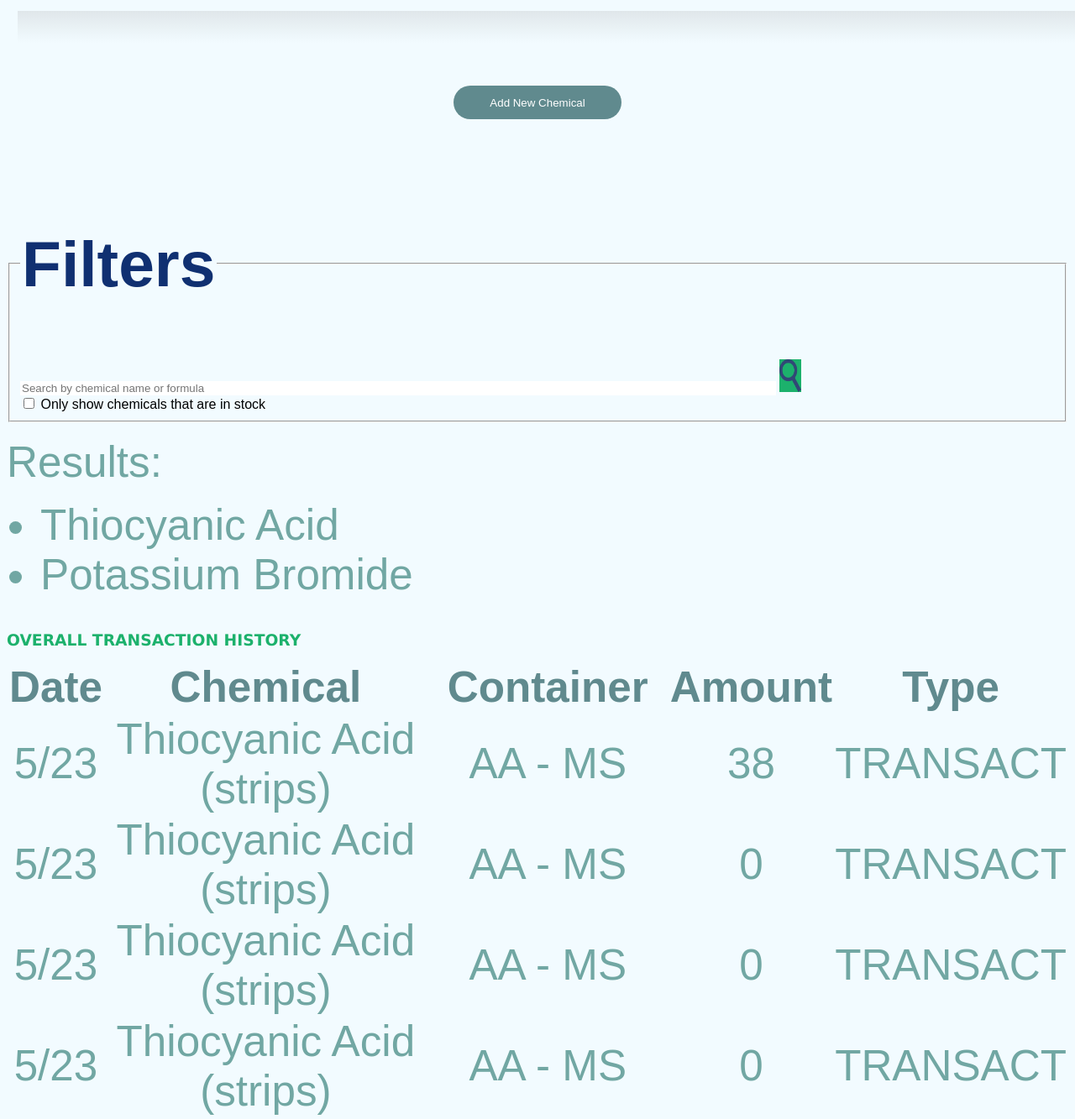
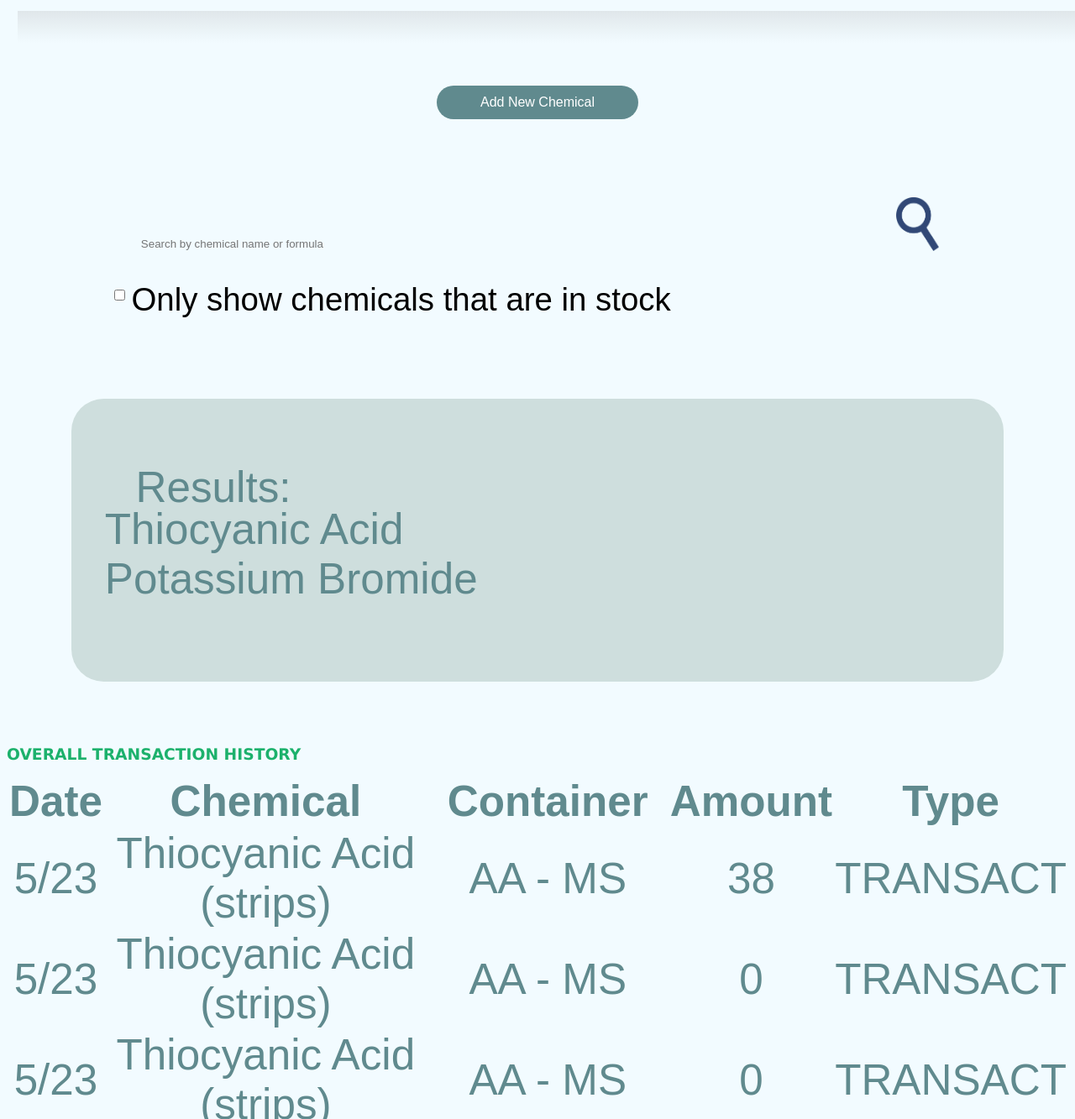
Before and after one commit to EastsidePreparatorySchool/ChemLogs, a Django app: page /chemlogs/chemicalSearch/ in a window 1280 px wide. Shown: the part 110-1443 px from the top of the page at 84% size. Run offline with Django 4.2, Linux system fonts and the light colour scheme; a user stored in the database is signed in; data comes from the database, SQL or seed files in the repository.

Commit message:
aaaaa styling

```diff
--- a/Test Django App/mysite/chemlogs/static/chemlogs/style.css
+++ b/Test Django App/mysite/chemlogs/static/chemlogs/style.css
@@ -61,12 +61,23 @@ h3 {
    margin-bottom: 1vw;
 }
 
-p, p a, td, td a, li, li a {
+p, p a, td, td a {
    font-size: 4vw;
-   color: #71a7a3;
+   color: #608a8e;
    padding: 0vh;
    margin: 0vh;
    text-decoration: none;
+   list-style-type: none;
+}
+
+li, li a {
+   font-size: 4vw;
+   color: #608a8e;
+   padding: 0vw;
+   margin: 0vw;
+   margin-left: -3vw;
+   text-decoration: none;
+   list-style-type: none;
 }
 
 td {
@@ -105,19 +116,26 @@ a:link, a:visited, a:hover, a:active{
 /* chemical entry dropdown attributes */
 #addChem {
    text-align: center;
+   font-size: 1em;
    outline-color: none;
    margin: 3vw;
    padding-bottom: -2vw;
    background-color: #608a8e;
    color: #ffffff;
    border-width: 0px;
-   border-radius: 3vw;
+   border-radius: 2vw;
    width: 15em;
-   height: 3em;
+   height: 2.5em;
 }
 
 #addChem:hover {
    background-color: #4b6d72;
+}
+
+#addContent {
+   margin: 5vw;
+   margin-top: -10px;
+   text-align: center;
 }
 
 #trSlide {
@@ -128,10 +146,6 @@ a:link, a:visited, a:hover, a:active{
    background-color: #608a8e;
    opacity: 0.6;
    margin-left: 15%;
-}
-
-#name {
-   width: 70vw
 }
 
 #submit {
@@ -149,16 +163,43 @@ a:link, a:visited, a:hover, a:active{
    background-color: #456a6d;
 }
 
+#searchDiv {
+   text-align: center;
+   margin: ;
+}
+
 #searchbar {
    width: 70vw;
+   height: 6vw;
+   background-color: #f2fbff;
    border: none;
-   border-bottom: #314876;
+   border-bottom: 10vw #314876;
 }
 
 #search {
-   width: 2vw;
+   width: 4vw;
+   height: 9vw;
+   margin-bottom: -4px;
+}
+
+#requireSomeInStock {
+   margin-left: 10vw;
    height: 3vw;
-   background-color: #1cb16c;
+}
+
+label {
+   font-size: 3vw;
+}
+
+#resultTxt {
+   margin-bottom: -2vw;
+}
+
+#results {
+   padding: 6vw;
+   margin: 6vw;
+   background-color: #cededd;
+   border-radius: 3vw;
 }
 
 .button {
@@ -169,7 +210,7 @@ a:link, a:visited, a:hover, a:active{
 .content{
    display: block;
    margin: 1vw;
-   padding-left: 12vw;
+   padding-left: 10vw;
    text-align:left;
    background-color: #ffffff;
    max-height: 0;
--- a/Test Django App/mysite/chemlogs/templates/chemlogs/chemical.html
+++ b/Test Django App/mysite/chemlogs/templates/chemlogs/chemical.html
@@ -70,7 +70,7 @@
         {% if warn_delete_chemical %} <!-- this appears after the "Remove" button is pressed -->
         <p>There is data associated with this chemical. Are you sure you want to delete "{{chemical}}" and all its data?</p>
         <input type="submit" id="submit" name="delete_chemical_anyway" value="Delete anyway">
-        <input type="submit" id"submit" name="do_nothing" value="Cancel">
+        <input type="submit" id="submit" name="do_nothing" value="Cancel">
         {% endif %}
     </form>
     <br>
--- a/Test Django App/mysite/chemlogs/templates/chemlogs/chemicalSearch.html
+++ b/Test Django App/mysite/chemlogs/templates/chemlogs/chemicalSearch.html
@@ -26,31 +26,28 @@
     <button type="button" id="addChem" class="collapsible">
         Add New Chemical
         </button>
-    <div class="content">
+    <div class="content" id="addContent">
     <form method="POST">
         {% csrf_token %}
         {{ chemical_create_form.as_p }}
         <input type="submit" id="submit" name="new_chemical" value="Create">
     </form></div></div>
 
+    <div id="searchDiv">
     <form action="/chemlogs/chemicalSearch/" method="GET">
         {% csrf_token %}
-        <fieldset>
-            <legend><h2>Filters</h2></legend>
-            <div style="display: float;">
-
-            </div>
-            <input name="name" type="text" id="searchbar" placeholder="Search by chemical name or formula">
-            <input type="image" id="search" src="/static/chemlogs/images/search.png">
-            <br>
+            <input name="name" type="text" id="searchbar" placeholder=" Search by chemical name or formula">
+            <input type="image" id="search" src="/static/chemlogs/images/search.png"
+            style="height: 5vw;">
+            <br> </div>
             <input type="checkbox" id="requireSomeInStock" name="requireSomeInStock" value="true">
             <label for="requireSomeInStock">Only show chemicals that are in stock</label><br>
-        </fieldset>
     </form><br>
 
+    <div id="results">
     {% if shown_chemicals %}
     {% if all_shown %}
-    <p>Results:</p>
+    <p id="resultTxt">Results:</p>
     {% else %}
     <p> Top results:</p>
     {% endif %}
@@ -64,6 +61,7 @@
     {% else %}
     <p>No results</p>
     {% endif %}
+    </div>
 
     <h3>Overall Transaction History</h3>
     <table>
```
